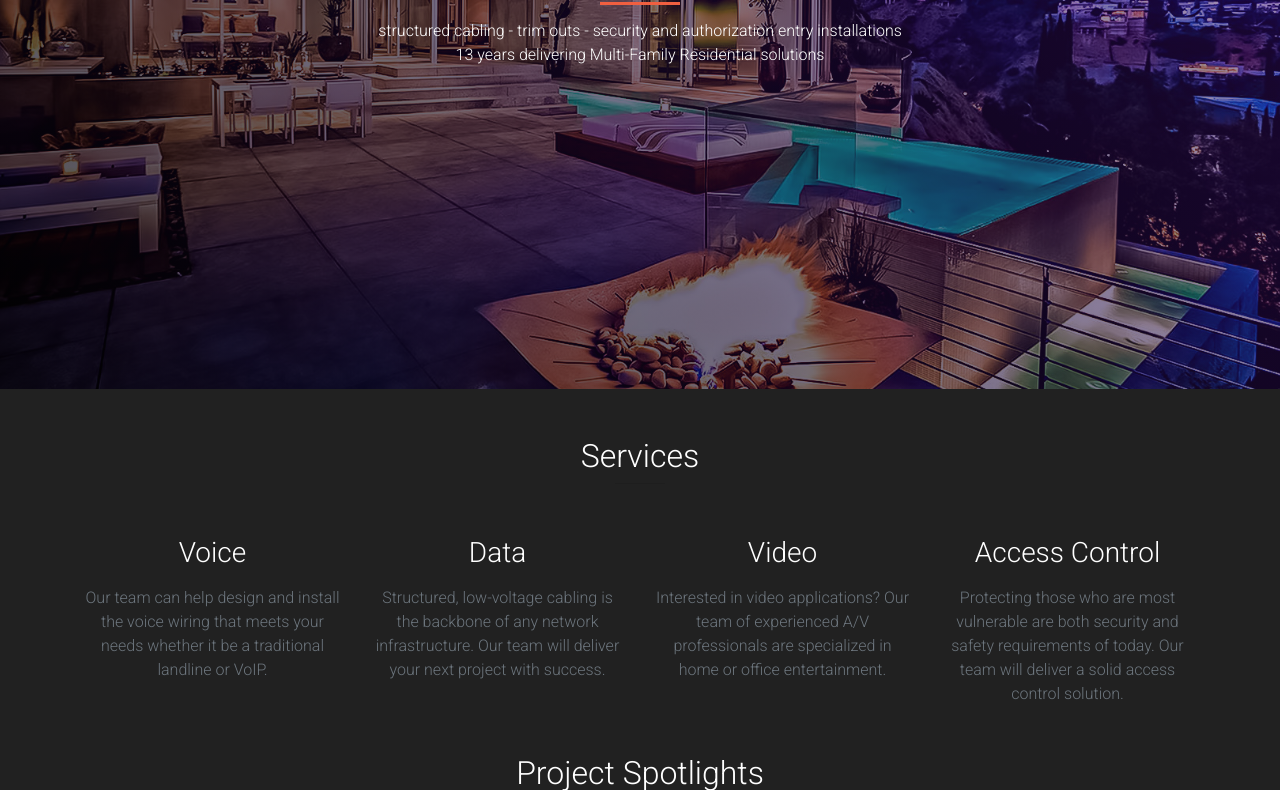
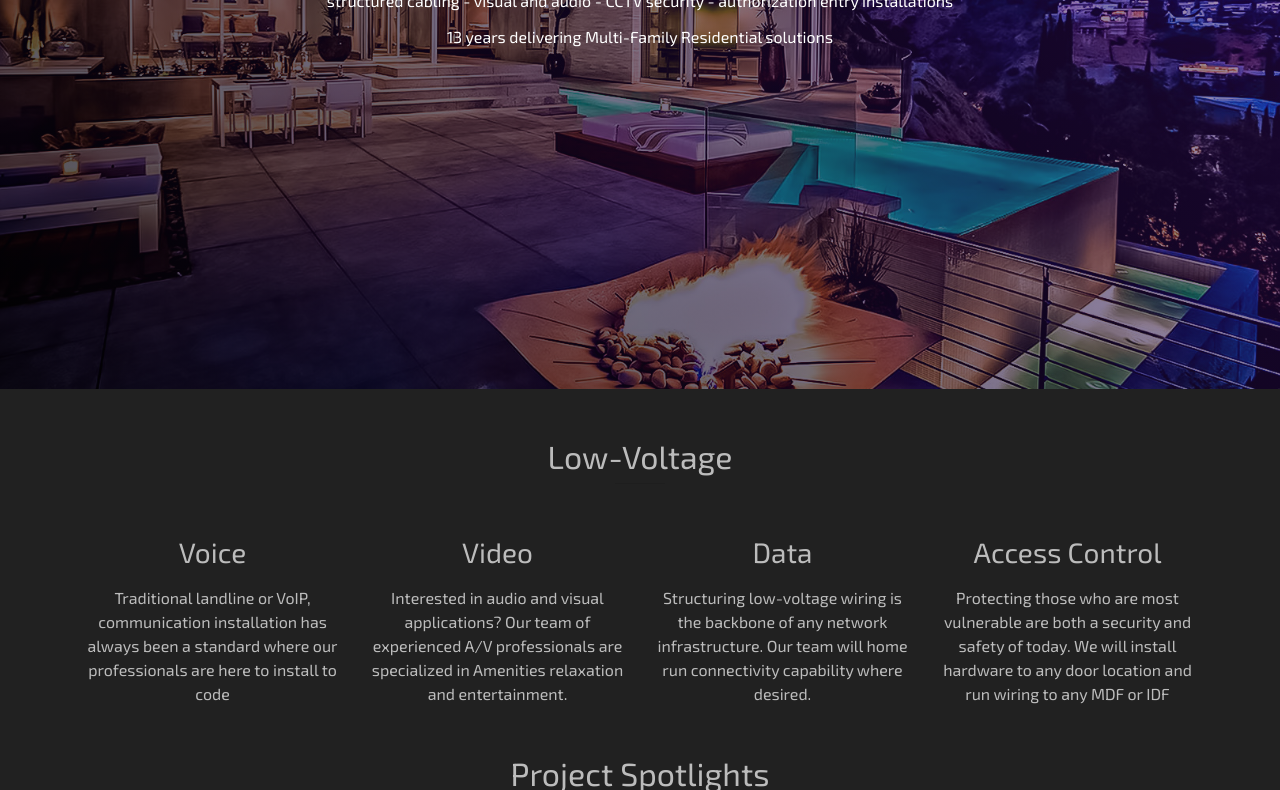
Before and after one commit to salvadorf8/set-web-ui, a React app: page / in a window 1280 px wide. Shown: the part 411-1201 px from the top of the page. Built offline with nearby package versions, Linux system fonts and the light colour scheme.

Commit message:
SF - updated verbiage - clean easy to read look and words

```diff
--- a/src/components/homePage/Footer.js
+++ b/src/components/homePage/Footer.js
@@ -12,10 +12,10 @@ const Footer = (props) => {
                         <MDBCol md='6'>
                             <h5 className='title'>Company Profile</h5>
                             <p>
-                                Founder and President Gabriel Hernandez began in 2007 specializing Voice-Video-Data installations to Multi-Family Residential developing properties. Through the years of trust, Streamline had exceeded quality, experience, reliability and growth. Trusting any
+                                Co-Founder and President Gabriel Hernandez began in 2007 specializing Voice-Video-Data installations to Multi-Family Residential developing properties. Through the years of trust, Streamline had exceeded quality, experience, reliability and growth. Trusting any
                                 responsibilities to us, the resulting experience will be a proven job done.
                             </p>
-                            <p>Voice - Data - Video</p>
+                            <p>Voice - Video - Data</p>
                             <p className='font-italic'>"Quality is never an accident. It is always the result of intellegent effort"</p>
                         </MDBCol>
                         <MDBCol md='6' className='md-center'>
--- a/src/components/homePage/HomePage.js
+++ b/src/components/homePage/HomePage.js
@@ -35,7 +35,7 @@ class Header extends Component {
                     <div className='container'>
                         <div className='row'>
                             <div className='col-lg-12 text-center'>
-                                <h2 className='section-heading text-white'>Services</h2>
+                                <h2 className='section-heading'>Low-Voltage</h2>
                                 <hr className='my-1' />
                             </div>
                         </div>
@@ -45,29 +45,29 @@ class Header extends Component {
                             <div className='col-lg-3 col-md-6 text-center'>
                                 <div className='service-box mt-5 mx-auto'>
                                     <i className='text-primary mb-3 sr-icons' />
-                                    <h3 className='mb-3 text-white'>Voice</h3>
-                                    <p className='text-muted mb-0'>Our team can help design and install the voice wiring that meets your needs whether it be a traditional landline or VoIP.</p>
+                                    <h3 className='mb-3'>Voice</h3>
+                                    <p className='mb-0'>Traditional landline or VoIP, communication installation has always been a standard where our professionals are here to install to code</p>
                                 </div>
                             </div>
                             <div className='col-lg-3 col-md-6 text-center'>
                                 <div className='service-box mt-5 mx-auto'>
                                     <i className='text-primary mb-3 sr-icons' />
-                                    <h3 className='mb-3 text-white'>Data</h3>
-                                    <p className='text-muted mb-0'>Structured, low-voltage cabling is the backbone of any network infrastructure. Our team will deliver your next project with success.</p>
+                                    <h3 className='mb-3'>Video</h3>
+                                    <p className='mb-0'>Interested in audio and visual applications? Our team of experienced A/V professionals are specialized in Amenities relaxation and entertainment.</p>
                                 </div>
                             </div>
                             <div className='col-lg-3 col-md-6 text-center'>
                                 <div className='service-box mt-5 mx-auto'>
                                     <i className='text-primary mb-3 sr-icons' />
-                                    <h3 className='mb-3 text-white'>Video</h3>
-                                    <p className='text-muted mb-0'>Interested in video applications? Our team of experienced A/V professionals are specialized in home or office entertainment.</p>
+                                    <h3 className='mb-3'>Data</h3>
+                                    <p className='mb-0'>Structuring low-voltage wiring is the backbone of any network infrastructure. Our team will home run connectivity capability where desired.</p>
                                 </div>
                             </div>
                             <div className='col-lg-3 col-md-6 text-center'>
                                 <div className='service-box mt-5 mx-auto'>
                                     <i className='text-primary mb-3 sr-icons' />
-                                    <h3 className='mb-3 text-white'>Access Control</h3>
-                                    <p className='text-muted mb-0'>Protecting those who are most vulnerable are both security and safety requirements of today. Our team will deliver a solid access control solution.</p>
+                                    <h3 className='mb-3'>Access Control</h3>
+                                    <p className='mb-0'>Protecting those who are most vulnerable are both a security and safety of today. We will install hardware to any door location and run wiring to any MDF or IDF</p>
                                 </div>
                             </div>
                         </div>
@@ -77,7 +77,7 @@ class Header extends Component {
                     <div className='container'>
                         <div className='row'>
                             <div className='col-lg-12 text-center'>
-                                <h2 className='section-heading text-white'>Project Spotlights</h2>
+                                <h2 className='section-heading'>Project Spotlights</h2>
                                 <hr className='my-4' />
                             </div>
                         </div>
--- a/src/components/homePage/MainView.js
+++ b/src/components/homePage/MainView.js
@@ -12,13 +12,13 @@ const MainView = () => {
             <MDBView>
                 <img className='img-fluid' alt='' />
                 <MDBMask className='d-flex align-items-center gradient'>
-                    <MDBContainer className=' my-auto'>
+                    <MDBContainer className='my-auto'>
                         <MDBRow>
                             <MDBCol md='8' className='white-text text-center mx-auto'>
                                 <MDBAnimation type='fadeInLeft' delay='.3s'>
                                     <h1 className='h1-responsive mt-sm-4 mx-sm-2'>STREAMLINE WIRING INSTALLATIONS</h1>
                                     <hr />
-                                    <h6 className='mb-sm-1'>structured cabling - trim outs - security and authorization entry installations</h6>
+                                    <h6 className='mb-lg-3'>structured cabling - visual and audio - CCTV security - authorization entry installations</h6>
                                     <h6 className='mb-sm-1 mb-lg-5'>13 years delivering Multi-Family Residential solutions</h6>
                                 </MDBAnimation>
                             </MDBCol>
--- a/src/components/homePage/homepage.css
+++ b/src/components/homePage/homepage.css
@@ -1,3 +1,8 @@
+#homepage {
+    font-family: 'Exo 2', sans-serif;
+    color: rgba(255, 255, 255, 0.7);
+}
+
 #homepage .parallax {
     background-image: url('../../assets/img/architecture.jpg');
     height: 300px;
--- a/src/components/homePage/mainview.css
+++ b/src/components/homePage/mainview.css
@@ -12,8 +12,9 @@
 }
 
 #mainview h1 {
-    font-family: 'Merriweather', 'Helvetica Neue', Arial, sans-serif;
-    font-weight: 600;
+    font-family: 'Exo 2', sans-serif;
+
+    font-weight: 500;
 }
 
 #mainview hr {
```
